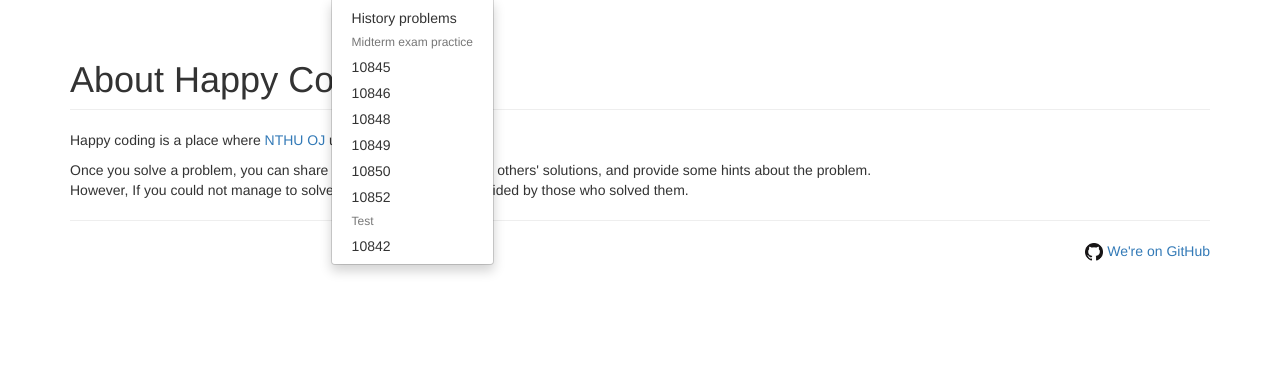
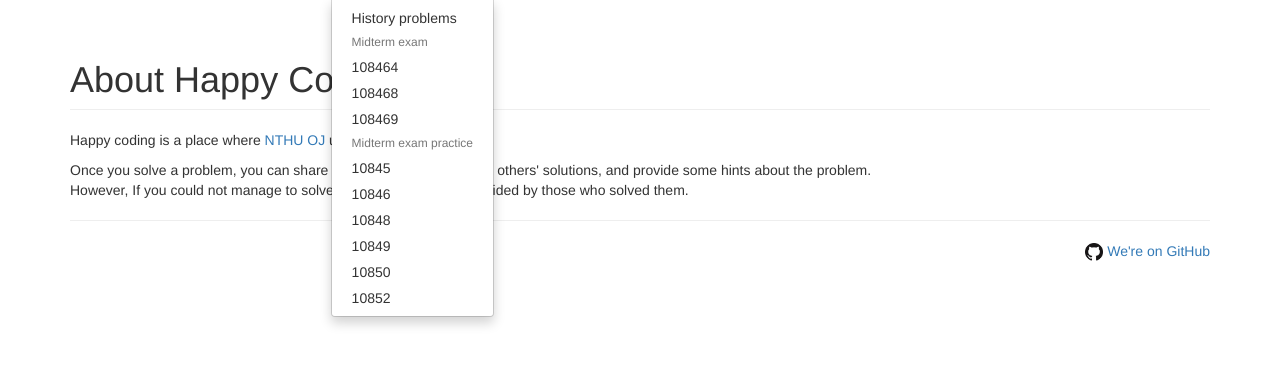
Before and after one commit to afg-archive/happycoding, a Python web app: template problem/jinja2/about.html in a window 1280 px wide, after a click on "CS程設". Shown: the part 52-417 px from the top of the page. Run offline with Jinja, Linux system fonts and the light colour scheme; the template is opened without the code that fills it, so the values that code supplies are empty; some libraries are stand-ins or nearby versions.

Commit message:
update midterm exam problem

```diff
--- a/problem/jinja2/navbar.html
+++ b/problem/jinja2/navbar.html
@@ -17,6 +17,10 @@
           <a href="#" class="dropdown-toggle" data-toggle="dropdown" role="button" aria-haspopup="true" aria-expanded="false">CS程設 <span class="caret"></span></a>
           <ul class="dropdown-menu">
             <li><a href="{{ url('history') }}">History problems</a></li>
+            <li class="dropdown-header">Midterm exam</li>
+            <li><a href="/problem/10864">108464</a></li>
+            <li><a href="/problem/10868">108468</a></li>
+            <li><a href="/problem/10869">108469</a></li>
             <li class="dropdown-header">Midterm exam practice</li>
             <li><a href="/problem/10845">10845</a></li>
             <li><a href="/problem/10846">10846</a></li>
@@ -24,8 +28,6 @@
             <li><a href="/problem/10849">10849</a></li>
             <li><a href="/problem/10850">10850</a></li>
             <li><a href="/problem/10852">10852</a></li>
-            <li class="dropdown-header">Test</li>
-            <li><a href="/problem/10842">10842</a></li>
           </ul>
         </li>
         <li class="dropdown">
```
